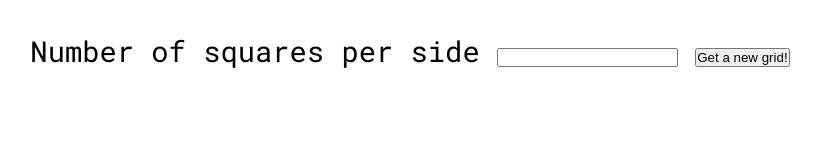
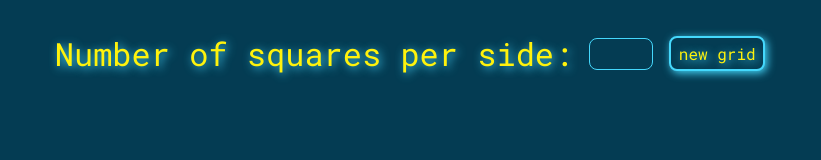
Before and after one commit to LiudmilaLV/Etch-A-Sketch, a plain HTML site: page index.html in a window 1280 px wide. Shown: the whole page, without its empty margins (230-1051 px from the left). Drawn offline with Linux system fonts and the light colour scheme.

Commit message:
add colors

```diff
--- a/index.html
+++ b/index.html
@@ -13,10 +13,10 @@
 </head>
 <body>
     <div class="page">
-        <div>
-            <label for="num">Number of squares per side</label>
+        <div class="form">
+            <label for="num">Number of squares per side: </label>
             <input type="text" id="num">
-            <button id="get-num-button">Get a new grid!</button>
+            <button id="get-num-button">new grid</button>
         </div>
         <div id="board">
 
--- a/style.css
+++ b/style.css
@@ -2,31 +2,62 @@
     margin: 0;
     padding: 0;
     box-sizing: border-box;
+    font-family: 'Roboto Mono', monospace;
+    background-color: #043c53;
+    color: #fff20c;
+}
+
+.page,
+.form {
+    display: flex;
+    justify-content: center;
+    align-items: center;
 }
 
 .page {
-    margin: 2rem;
-    display: flex;
+    margin: 1rem;
+    gap: 2rem;
     flex-direction: column;
-    justify-content: center;
-    align-items: center;
-    gap: 2rem;
-    font-family: 'Roboto Mono', monospace;
-    font-size: 1.8rem;
 }
 
+.form {
+    flex-flow: row wrap;
+    gap: 1rem;
+    text-shadow: 2px 2px 10px #45D8FC;
+    font-size: 2rem;
+}
+
+input, button {
+    border: 1px solid #45D8FC;
+    border-radius: 8px;
+    font-size: 1rem;
+    width: 6rem;
+}
+
+input {
+    max-width: 4rem;
+    color: #45D8FC;
+    height: 2rem;
+}
+
+button {
+    height: 2.2rem;
+    border-width: 2px;
+    text-shadow: 2px 2px 10px #45D8FC;
+    box-shadow: 2px 2px 8px #45D8FC;
+}
 #board {
     width: 100%;
     display: grid;
 }
 
 .new-div {
-border: 1px solid #2B2B2B;
+border: 0.2px solid #fff20c;
 aspect-ratio: 1 / 1;
 }
 
 .new-div:hover {
-    background-color: #d3d3d3;
+    background-color: #45D8FC;
 }
 
 @media only screen and (min-width: 961px) {
```
